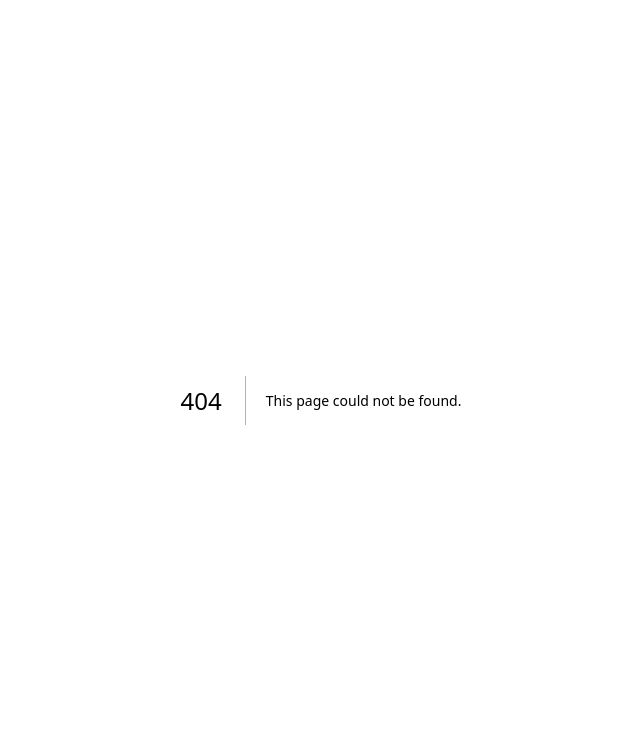
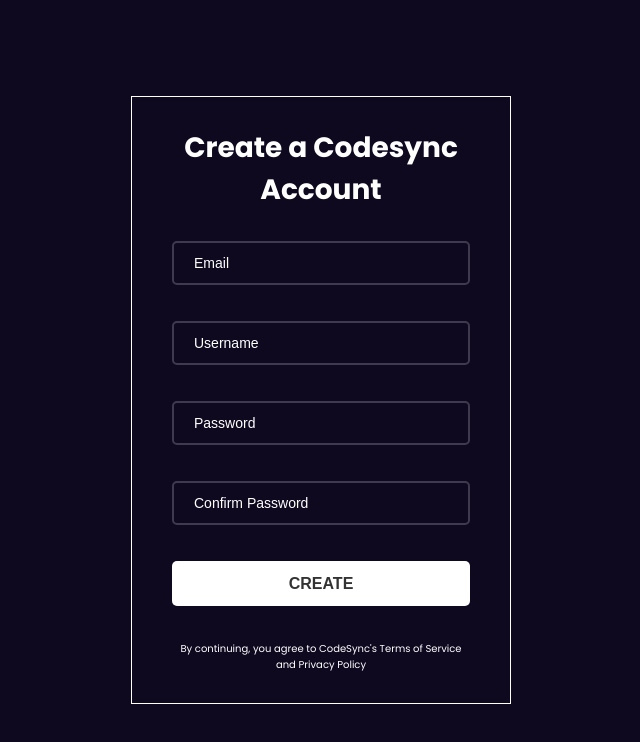
Before and after one commit to 1jaydencc/CodeSync, a Next.js app in the folder frontend/: page /Register in a window 1280 px wide. Before the commit this address had no page. Shown: the top 742 px of the page, without its empty margins (319-959 px from the left). Built offline with nearby package versions, Linux system fonts and the light colour scheme.

Commit message:
Created UI and page routing

```diff
--- /dev/null
+++ b/frontend/src/app/LoginForm.css
@@ -0,0 +1,90 @@
+.wrapper {
+    width: 420px;
+    background: #0F0920;
+    border: 1px solid white;
+    padding: 30px 40px;
+    color: white;
+}
+
+.wrapper h1 {
+    font-size: 36px;
+    text-align: center;
+}
+
+.wrapper .input-box {
+    position: relative;
+    width: 100%;
+    height: 50px;
+    margin: 30px 0;
+}
+
+.input-box input {
+    width: 100%;
+    height: 100%;
+    background: transparent;
+    border: none;
+    outline: none;
+    border: 2px solid rgba(255, 255, 255, .2);
+    border-radius: 5px;
+    font-size: 16px;
+    color: white;
+    padding: 20px 45px 20px 20px;
+}
+
+.input-box input::placeholder {
+    color: white;
+}
+
+.wrapper button {
+    width: 100%;
+    height: 45px;
+    background: white;
+    border: none;
+    outline: none;
+    border-radius: 5px;
+    box-shadow: 0 0 10px rgba(0, 0, 0, alpha.1);
+    cursor: pointer;
+    font-size: 16px;
+    color: #333;
+    font-weight: 700;
+    margin-bottom: 20px;
+}
+
+.wrapper .forgot-password {
+    font-size: 14.5px;
+    text-align: center;
+    margin-top: 20;
+}
+
+.forgot-password a {
+    color: white;
+    text-decoration: none;
+    font-weight: 600;
+}
+
+.forgot-password a:hover {
+    text-decoration: underline;
+}
+
+.wrapper .divider {
+    font-size: 14.5;
+    text-align: center;
+    margin-top: 40px;
+}
+
+.wrapper .register-link {
+    font-size: 14.5px;
+    text-align: center;
+    margin-top: 20px;
+    margin-bottom: 30px;
+}
+
+.register-link p a {
+    color: white;
+    text-decoration: none;
+    font-weight: 600;
+}
+
+.register-link p a:hover {
+    text-decoration: underline;
+}
--- /dev/null
+++ b/frontend/src/app/Register/Register.css
@@ -0,0 +1,56 @@
+.wrapper {
+    width: 380px;
+    background: #0F0920;
+    border: 1px solid white;
+    padding: 30px 40px;
+    color: white;
+}
+
+.wrapper h1 {
+    font-size: 28px;
+    text-align: center;
+}
+
+.wrapper .input-box {
+    position: relative;
+    width: 100%;
+    height: 50px;
+    margin: 30px 0;
+}
+
+.input-box input {
+    width: 100%;
+    height: 70%;
+    background: transparent;
+    border: none;
+    outline: none;
+    border: 2px solid rgba(255, 255, 255, .2);
+    border-radius: 5px;
+    font-size: 14px;
+    color: white;
+    padding: 20px 45px 20px 20px;
+}
+
+.input-box input::placeholder {
+    color: white;
+}
+
+.wrapper button {
+    width: 100%;
+    height: 45px;
+    background: white;
+    border: none;
+    outline: none;
+    border-radius: 5px;
+    box-shadow: 0 0 10px rgba(0, 0, 0, alpha.1);
+    cursor: pointer;
+    font-size: 16px;
+    color: #333;
+    font-weight: 700;
+    margin-bottom: 35px;
+}
+
+.wrapper .terms {
+    font-size: 10px;
+    text-align: center;
+}
--- /dev/null
+++ b/frontend/src/app/Register/page.js
@@ -0,0 +1,32 @@
+import '../globals.css'
+import './Register.css'
+
+export default function Home() {
+  return (
+    <div>
+      <div className='wrapper'>
+        <form action=''>
+            <h1>Create a Codesync Account</h1>
+            <div className='input-box'>
+                <input type='text' placeholder='Email' required/>
+            </div>
+            <div className='input-box'>
+                <input type='text' placeholder='Username' required/>
+            </div>
+            <div className='input-box'>
+                <input type='text' placeholder='Password' required/>
+            </div>
+            <div className='input-box'>
+                <input type='text' placeholder='Confirm Password' required/>
+            </div>
+
+            <button type='submit'>CREATE</button>
+
+            <div className='terms'>
+                <p>By continuing, you agree to CodeSync's Terms of Service and Privacy Policy</p>
+            </div>
+        </form>
+      </div>
+    </div>
+  );
+}
--- a/frontend/src/app/globals.css
+++ b/frontend/src/app/globals.css
@@ -1,33 +1,22 @@
-@tailwind base;
-@tailwind components;
-@tailwind utilities;
+@import url('https://fonts.googleapis.com/css2?family=Poppins:ital,wght@0,100;0,200;0,300;0,400;0,500;0,600;0,700;0,800;0,900;1,100;1,200;1,300;1,400;1,500;1,600;1,700;1,800;1,900&display=swap');
 
-:root {
-  --foreground-rgb: 0, 0, 0;
-  --background-start-rgb: 214, 219, 220;
-  --background-end-rgb: 255, 255, 255;
-}
-
-@media (prefers-color-scheme: dark) {
-  :root {
-    --foreground-rgb: 255, 255, 255;
-    --background-start-rgb: 0, 0, 0;
-    --background-end-rgb: 0, 0, 0;
-  }
+* {
+  margin: 0;
+  padding: 0;
+  box-sizing: border-box;
 }
 
 body {
-  color: rgb(var(--foreground-rgb));
-  background: linear-gradient(
-      to bottom,
-      transparent,
-      rgb(var(--background-end-rgb))
-    )
-    rgb(var(--background-start-rgb));
+  font-family: 'Poppins', sans-serif;
+  -webkit-font-smoothing: antialiased;
+  -moz-osx-font-smoothing: grayscale;
+  display: flex;
+  justify-content: center;
+  align-items: center;
+  min-height: 100vh;
+  background: #0F0920;
 }
 
-@layer utilities {
-  .text-balance {
-    text-wrap: balance;
-  }
+code {
+  font-family: source-code-pro, Menlo, Monaco, Consolas, 'Courier New', monospace;
 }
--- a/frontend/src/app/layout.js
+++ b/frontend/src/app/layout.js
@@ -1,10 +1,10 @@
-import { Inter } from "next/font/google";
+import { Poppins} from "next/font/google";
 import "./globals.css";
 
-const inter = Inter({ subsets: ["latin"] });
+const inter = Poppins({ weight: '400', subsets: ["latin"] });
 
 export const metadata = {
-  title: "Create Next App",
+  title: "Login",
   description: "Generated by create next app",
 };
 
--- a/frontend/src/app/page.js
+++ b/frontend/src/app/page.js
@@ -1,113 +1,33 @@
-import Image from "next/image";
+import './LoginForm.css'
+import './globals.css'
 
 export default function Home() {
   return (
-    <main className="flex min-h-screen flex-col items-center justify-between p-24">
-      <div className="z-10 max-w-5xl w-full items-center justify-between font-mono text-sm lg:flex">
-        <p className="fixed left-0 top-0 flex w-full justify-center border-b border-gray-300 bg-gradient-to-b from-zinc-200 pb-6 pt-8 backdrop-blur-2xl dark:border-neutral-800 dark:bg-zinc-800/30 dark:from-inherit lg:static lg:w-auto  lg:rounded-xl lg:border lg:bg-gray-200 lg:p-4 lg:dark:bg-zinc-800/30">
-          Get started by editing&nbsp;
-          <code className="font-mono font-bold">src/app/page.js</code>
-        </p>
-        <div className="fixed bottom-0 left-0 flex h-48 w-full items-end justify-center bg-gradient-to-t from-white via-white dark:from-black dark:via-black lg:static lg:h-auto lg:w-auto lg:bg-none">
-          <a
-            className="pointer-events-none flex place-items-center gap-2 p-8 lg:pointer-events-auto lg:p-0"
-            href="https://vercel.com?utm_source=create-next-app&utm_medium=appdir-template&utm_campaign=create-next-app"
-            target="_blank"
-            rel="noopener noreferrer"
-          >
-            By{" "}
-            <Image
-              src="/vercel.svg"
-              alt="Vercel Logo"
-              className="dark:invert"
-              width={100}
-              height={24}
-              priority
-            />
-          </a>
-        </div>
-      </div>
+    <div>
+      <div className='wrapper'>
+        <form action=''>
+            <h1>Login</h1>
+            <div className='input-box'>
+                <input type='text' placeholder='Email' required/>
+            </div>
+            <div className='input-box'>
+                <input type='text' placeholder='Password' required/>
+            </div>
+            <button type='submit'>Login</button>
 
-      <div className="relative flex place-items-center before:absolute before:h-[300px] before:w-full sm:before:w-[480px] before:-translate-x-1/2 before:rounded-full before:bg-gradient-radial before:from-white before:to-transparent before:blur-2xl before:content-[''] after:absolute after:-z-20 after:h-[180px] after:w-full sm:after:w-[240px] after:translate-x-1/3 after:bg-gradient-conic after:from-sky-200 after:via-blue-200 after:blur-2xl after:content-[''] before:dark:bg-gradient-to-br before:dark:from-transparent before:dark:to-blue-700 before:dark:opacity-10 after:dark:from-sky-900 after:dark:via-[#0141ff] after:dark:opacity-40 before:lg:h-[360px] z-[-1]">
-        <Image
-          className="relative dark:drop-shadow-[0_0_0.3rem_#ffffff70] dark:invert"
-          src="/next.svg"
-          alt="Next.js Logo"
-          width={180}
-          height={37}
-          priority
-        />
-      </div>
+            <div className='forgot-password'>
+                <a href="Forgot Password?">Forgot Password?</a>
+            </div>
+            <div className='divider'>
+                <p>___________________________</p>
+            </div>
 
-      <div className="mb-32 grid text-center lg:max-w-5xl lg:w-full lg:mb-0 lg:grid-cols-4 lg:text-left">
-        <a
-          href="https://nextjs.org/docs?utm_source=create-next-app&utm_medium=appdir-template&utm_campaign=create-next-app"
-          className="group rounded-lg border border-transparent px-5 py-4 transition-colors hover:border-gray-300 hover:bg-gray-100 hover:dark:border-neutral-700 hover:dark:bg-neutral-800/30"
-          target="_blank"
-          rel="noopener noreferrer"
-        >
-          <h2 className={`mb-3 text-2xl font-semibold`}>
-            Docs{" "}
-            <span className="inline-block transition-transform group-hover:translate-x-1 motion-reduce:transform-none">
-              -&gt;
-            </span>
-          </h2>
-          <p className={`m-0 max-w-[30ch] text-sm opacity-50`}>
-            Find in-depth information about Next.js features and API.
-          </p>
-        </a>
+            <div className='register-link'>
+                <p><a href="/Register">Create Account</a></p>
+            </div>
 
-        <a
-          href="https://nextjs.org/learn?utm_source=create-next-app&utm_medium=appdir-template-tw&utm_campaign=create-next-app"
-          className="group rounded-lg border border-transparent px-5 py-4 transition-colors hover:border-gray-300 hover:bg-gray-100 hover:dark:border-neutral-700 hover:dark:bg-neutral-800 hover:dark:bg-opacity-30"
-          target="_blank"
-          rel="noopener noreferrer"
-        >
-          <h2 className={`mb-3 text-2xl font-semibold`}>
-            Learn{" "}
-            <span className="inline-block transition-transform group-hover:translate-x-1 motion-reduce:transform-none">
-              -&gt;
-            </span>
-          </h2>
-          <p className={`m-0 max-w-[30ch] text-sm opacity-50`}>
-            Learn about Next.js in an interactive course with&nbsp;quizzes!
-          </p>
-        </a>
-
-        <a
-          href="https://vercel.com/templates?framework=next.js&utm_source=create-next-app&utm_medium=appdir-template&utm_campaign=create-next-app"
-          className="group rounded-lg border border-transparent px-5 py-4 transition-colors hover:border-gray-300 hover:bg-gray-100 hover:dark:border-neutral-700 hover:dark:bg-neutral-800/30"
-          target="_blank"
-          rel="noopener noreferrer"
-        >
-          <h2 className={`mb-3 text-2xl font-semibold`}>
-            Templates{" "}
-            <span className="inline-block transition-transform group-hover:translate-x-1 motion-reduce:transform-none">
-              -&gt;
-            </span>
-          </h2>
-          <p className={`m-0 max-w-[30ch] text-sm opacity-50`}>
-            Explore starter templates for Next.js.
-          </p>
-        </a>
-
-        <a
-          href="https://vercel.com/new?utm_source=create-next-app&utm_medium=appdir-template&utm_campaign=create-next-app"
-          className="group rounded-lg border border-transparent px-5 py-4 transition-colors hover:border-gray-300 hover:bg-gray-100 hover:dark:border-neutral-700 hover:dark:bg-neutral-800/30"
-          target="_blank"
-          rel="noopener noreferrer"
-        >
-          <h2 className={`mb-3 text-2xl font-semibold`}>
-            Deploy{" "}
-            <span className="inline-block transition-transform group-hover:translate-x-1 motion-reduce:transform-none">
-              -&gt;
-            </span>
-          </h2>
-          <p className={`m-0 max-w-[30ch] text-sm opacity-50 text-balance`}>
-            Instantly deploy your Next.js site to a shareable URL with Vercel.
-          </p>
-        </a>
-      </div>
-    </main>
+        </form>
+    </div>
+    </div>
   );
 }
```
